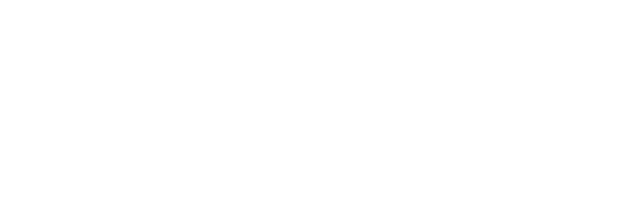
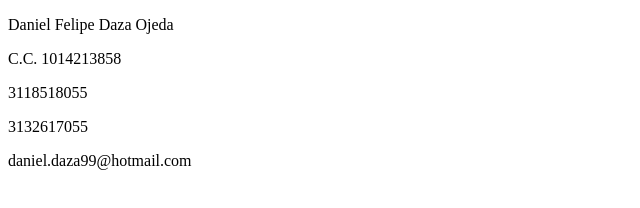
Before and after one commit to pipe-daza/Evaluacion, a plain HTML site: page index.html in a window 1280 px wide. Shown: the whole page, without its empty margins (0-640 px from the left). Drawn offline with Linux system fonts and the light colour scheme.

Commit message:
datos personales

```diff
--- a/index.html
+++ b/index.html
@@ -7,6 +7,10 @@
     <meta name="style.css">
 </head>
 <body>
-    <a href="Hello word"></a>
+    <p>Daniel Felipe Daza Ojeda</p>
+    <p>C.C. 1014213858</p>
+    <p>3118518055</p>
+    <p>3132617055</p>
+    <p>daniel.daza99@hotmail.com</p>
 </body>
 </html>
```
